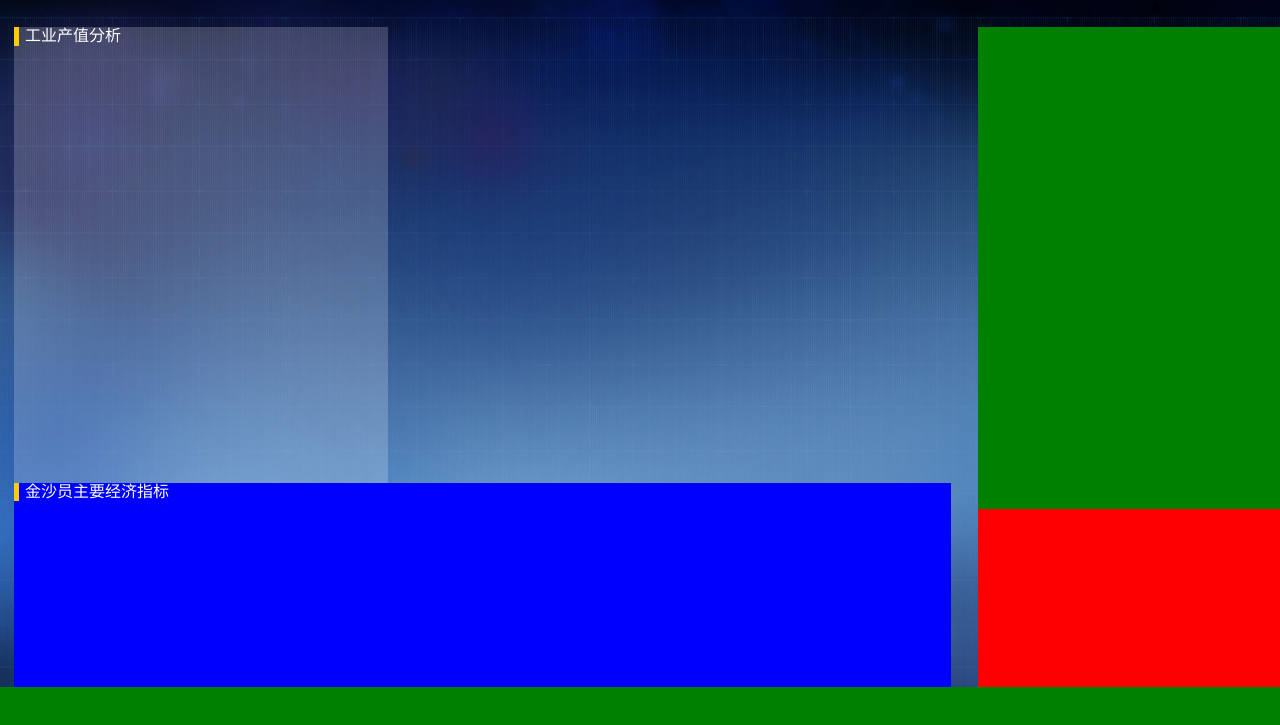
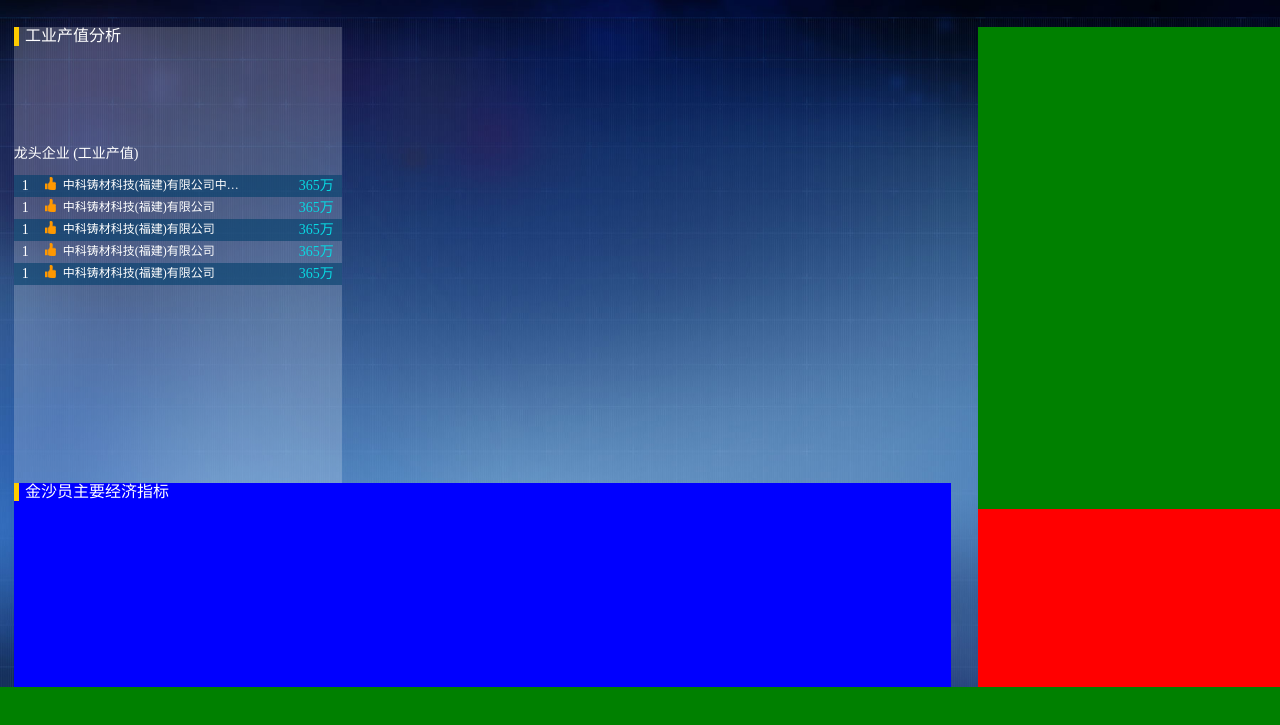
Before and after one commit to ChenFangzheng/es6_template, a website built with webpack: page jinshayuan/src/jingjifazhan/index.html in a window 1280 px wide. Shown: the part 73-798 px from the top of the page. Built offline with nearby package versions, Linux system fonts and the light colour scheme; files whose address does not match are found by name.

Commit message:
龙头企业-静态

```diff
--- a/jinshayuan/src/jingjifazhan/index.html
+++ b/jinshayuan/src/jingjifazhan/index.html
@@ -17,6 +17,52 @@
             <div class="topRow">
                 <div class="leftCol">
                     <h2>工业产值分析</h2>
+                    <div id="pieChart"></div>
+                    <div id="longTouQYList">
+                        <h3 class="componentTitle">龙头企业 (工业产值)</h3>
+                        <ul>
+                            <li class="odd">
+                                <div class="leftPart">
+                                    <span class="order">1</span>
+                                    <img src="../src/images/or_finger.png" alt="" />
+                                    <span class="companyName">中科铸材科技(福建)有限公司中科铸材科技(福建)有限</span>
+                                </div>
+                                <span class="value">365万</span>
+                            </li>
+                            <li class="odd">
+                                <div class="leftPart">
+                                    <span class="order">1</span>
+                                    <img src="../src/images/or_finger.png" alt="" />
+                                    <span class="companyName">中科铸材科技(福建)有限公司</span>
+                                </div>
+                                <span class="value">365万</span>
+                            </li>
+                            <li class="odd">
+                                <div class="leftPart">
+                                    <span class="order">1</span>
+                                    <img src="../src/images/or_finger.png" alt="" />
+                                    <span class="companyName">中科铸材科技(福建)有限公司</span>
+                                </div>
+                                <span class="value">365万</span>
+                            </li>
+                            <li class="odd">
+                                <div class="leftPart">
+                                    <span class="order">1</span>
+                                    <img src="../src/images/or_finger.png" alt="" />
+                                    <span class="companyName">中科铸材科技(福建)有限公司</span>
+                                </div>
+                                <span class="value">365万</span>
+                            </li>
+                            <li class="odd">
+                                <div class="leftPart">
+                                    <span class="order">1</span>
+                                    <img src="../src/images/or_finger.png" alt="" />
+                                    <span class="companyName">中科铸材科技(福建)有限公司</span>
+                                </div>
+                                <span class="value">365万</span>
+                            </li>
+                        </ul>
+                    </div>
                 </div>
                 <div class="rightCol">
                 </div>
--- a/jinshayuan/src/jingjifazhan/index.scss
+++ b/jinshayuan/src/jingjifazhan/index.scss
@@ -1,6 +1,7 @@
 @import '../sass/main.scss';
 body {
     @include mBackground('../images/jjfz_bg.jpg');
+    overflow: hidden;
 }
 
 h1,
@@ -40,6 +41,9 @@ main {
         border-left: 5px solid #ffcc00;
         padding-left: 0.4rem;
     }
+    h3.componentTitle {
+        @include mFont(0.875rem);
+    }
     .left {
         width: 70%;
         height: 100%;
@@ -50,7 +54,7 @@ main {
             height: 69%;
             //background: green;
             .leftCol {
-                width: 40%;
+                width: 35%;
                 height: 100%;
                 //@include mBackground('../images/topleftCol_bg.png');
                 background: rgba(255, 255, 255, 0.2);
@@ -86,3 +90,59 @@ footer {
     height: 6%;
     background: green;
 }
+
+#pieChart {
+    height: 100px;
+}
+
+#longTouQYList {
+    ul {
+        margin: 0.8rem 0rem 1.5rem 0rem;
+        padding: 0;
+        list-style: none;
+        li {
+            height: 1.375rem;
+            overflow: hidden;
+            display: flex;
+            justify-content: space-between;
+            .leftPart {
+                display: flex;
+                width: 70%;
+            }
+            img {
+                height: 60%;
+                align-self: center;
+                margin-bottom: 0.25rem;
+                margin-right: 0.4rem;
+            }
+            span {
+                @include mFont(0.75rem);
+                align-self: center;
+            }
+            .companyName {
+                overflow: hidden;
+                text-overflow: ellipsis;
+                white-space: nowrap;
+            }
+            .order {
+                font-size: 0.875rem;
+                margin-left: 0.5rem;
+                margin-right: 1rem;
+            }
+            .value {
+                @include mFont(0.875rem, #09d8e2);
+                margin-right: 0.5rem;
+            }
+        }
+        .odd {
+            &:nth-child(odd) {
+                background-color: rgba($color: #013f6b, $alpha: 0.6);
+            }
+        }
+        .even {
+            &:nth-child(even) {
+                background-color: rgba($color: #013f6b, $alpha: 0.6);
+            }
+        }
+    }
+}
```
Also changed, not shown: jinshayuan/src/components/itemsListComponent.js (added, +13 -0 lines), jinshayuan/src/components/itemsListComponent.scss (added, +51 -0 lines).
